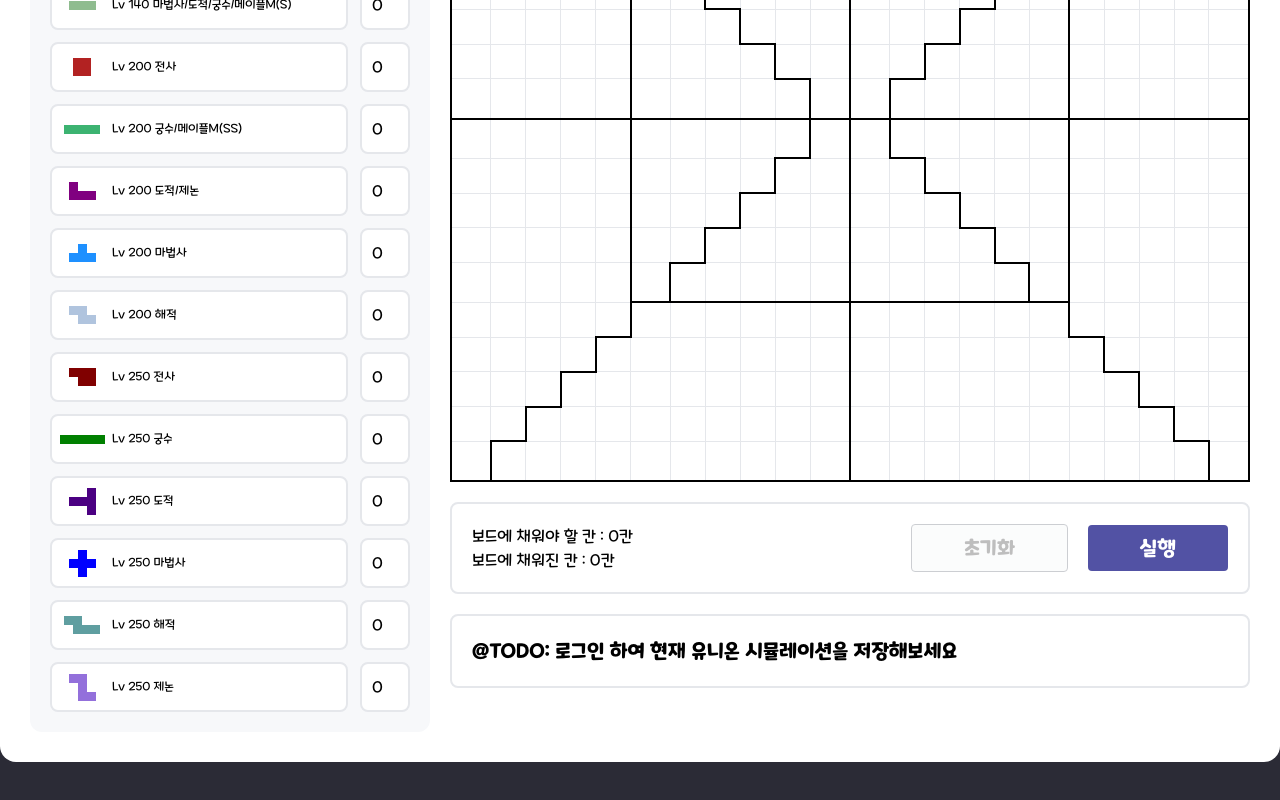
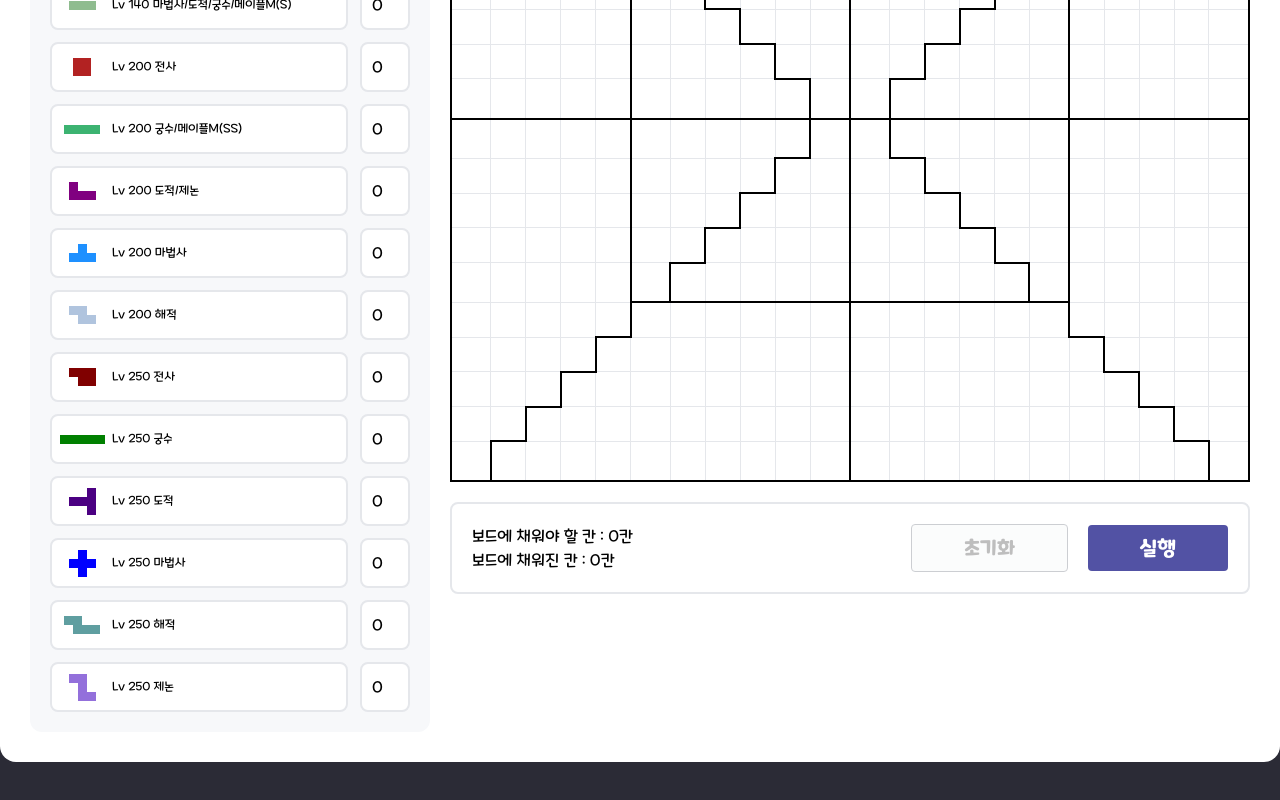
Before and after one commit to dydfuf/maple-boss, a Next.js app: page /union-simulator in a window 1280 px wide. Shown: the part 561-1361 px from the top of the page. Built offline with nearby package versions, Linux system fonts and the light colour scheme; no server answers.

Commit message:
input min을 설정 및 TODO 섹션을 제거합니다.

```diff
--- a/components/UnionSimulator/UnionBoard.tsx
+++ b/components/UnionSimulator/UnionBoard.tsx
@@ -186,11 +186,6 @@ export default function UnionBoard() {
           </button>
         </div>
       </div>
-      <div className="mt-20 flex justify-between rounded-8 border-2 p-20">
-        <p className="text-20 font-bold">
-          @TODO: 로그인 하여 현재 유니온 시뮬레이션을 저장해보세요
-        </p>
-      </div>
     </div>
   );
 }
--- a/components/UnionSimulator/UnionPieces.tsx
+++ b/components/UnionSimulator/UnionPieces.tsx
@@ -58,6 +58,7 @@ export default function UnionPieces() {
                 className="flex h-50 w-50 items-center justify-center rounded-8 border-2 text-center"
                 id={`piece${index + 1}`}
                 type="number"
+                min={0}
                 value={piece.amount}
                 onChange={(e) => {
                   if (isNaN(Number(e.target.value))) {
```
